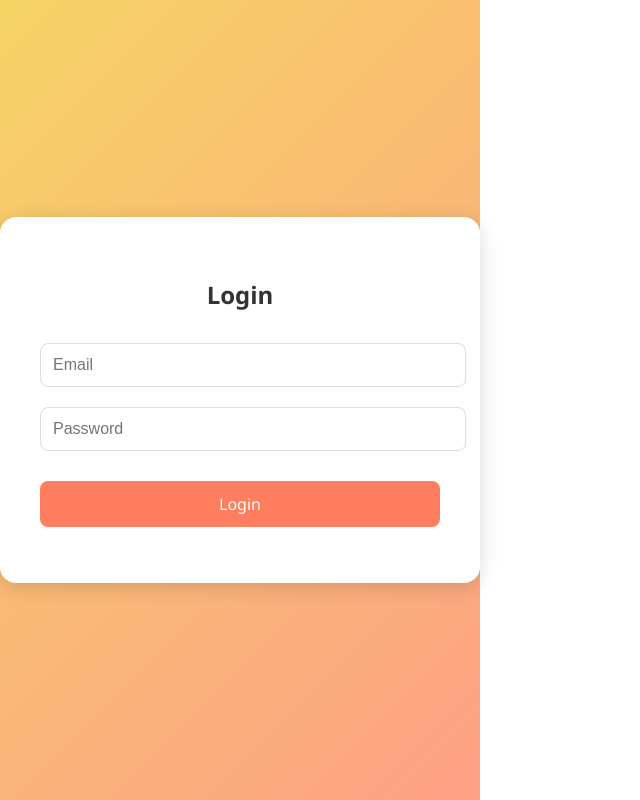
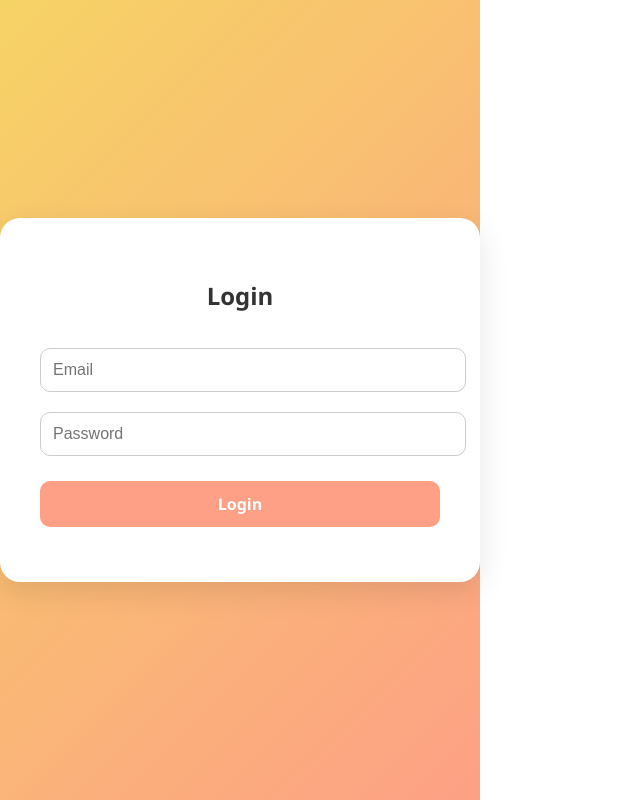
Before and after one commit to sheryl-netizen/intern-portal-frontend, a React (Vite) app: page / in a window 1280 px wide. Shown: the whole page, without its empty margins (0-640 px from the left). Built offline with nearby package versions, Linux system fonts and the light colour scheme.

Commit message:
💄 Centered Login/Signup with improved UI and pastel colors

```diff
--- a/src/pages/Auth.css
+++ b/src/pages/Auth.css
@@ -1,4 +1,5 @@
-/* Auth.css */
+/* src/pages/Auth.css */
+
 .auth-container {
   display: flex;
   justify-content: center;
@@ -9,22 +10,18 @@
 }
 
 .auth-box {
-  background-color: #fff;
-  padding: 40px;
-  border-radius: 16px;
-  box-shadow: 0 4px 20px rgba(0, 0, 0, 0.15);
-  width: 100%;
+  background-color: #ffffff;
+  padding: 2.5rem;
+  border-radius: 20px;
+  box-shadow: 0 10px 30px rgba(0, 0, 0, 0.1);
+  width: 90%;
   max-width: 400px;
   text-align: center;
-  transition: transform 0.3s ease;
-}
-
-.auth-box:hover {
-  transform: scale(1.01);
+  animation: fadeIn 0.4s ease-in-out;
 }
 
 .auth-box h2 {
-  margin-bottom: 20px;
+  margin-bottom: 1.5rem;
   color: #333;
 }
 
@@ -32,30 +29,48 @@
   width: 100%;
   padding: 12px;
   margin: 10px 0;
-  border: 1px solid #ddd;
-  border-radius: 8px;
+  border: 1px solid #ccc;
+  border-radius: 10px;
   font-size: 1rem;
+}
+
+.auth-box input:focus {
+  border-color: #fda085;
   outline: none;
+  background-color: #fff8f0;
 }
 
 .auth-box button {
   width: 100%;
   padding: 12px;
-  margin-top: 20px;
+  margin-top: 15px;
+  background-color: #fda085;
   border: none;
-  border-radius: 8px;
-  background-color: #ff7e5f;
-  color: #fff;
+  border-radius: 10px;
+  color: white;
   font-size: 1rem;
+  font-weight: bold;
   cursor: pointer;
-  transition: background 0.3s ease;
+  transition: background 0.3s;
 }
 
 .auth-box button:hover {
-  background-color: #eb5e3b;
+  background-color: #f57b51;
 }
 
 .auth-box p {
-  margin-top: 15px;
+  margin-top: 10px;
   color: #555;
+  font-size: 0.9rem;
 }
+
+@keyframes fadeIn {
+  from {
+    opacity: 0;
+    transform: translateY(10px);
+  }
+  to {
+    opacity: 1;
+    transform: translateY(0);
+  }
+}
```
